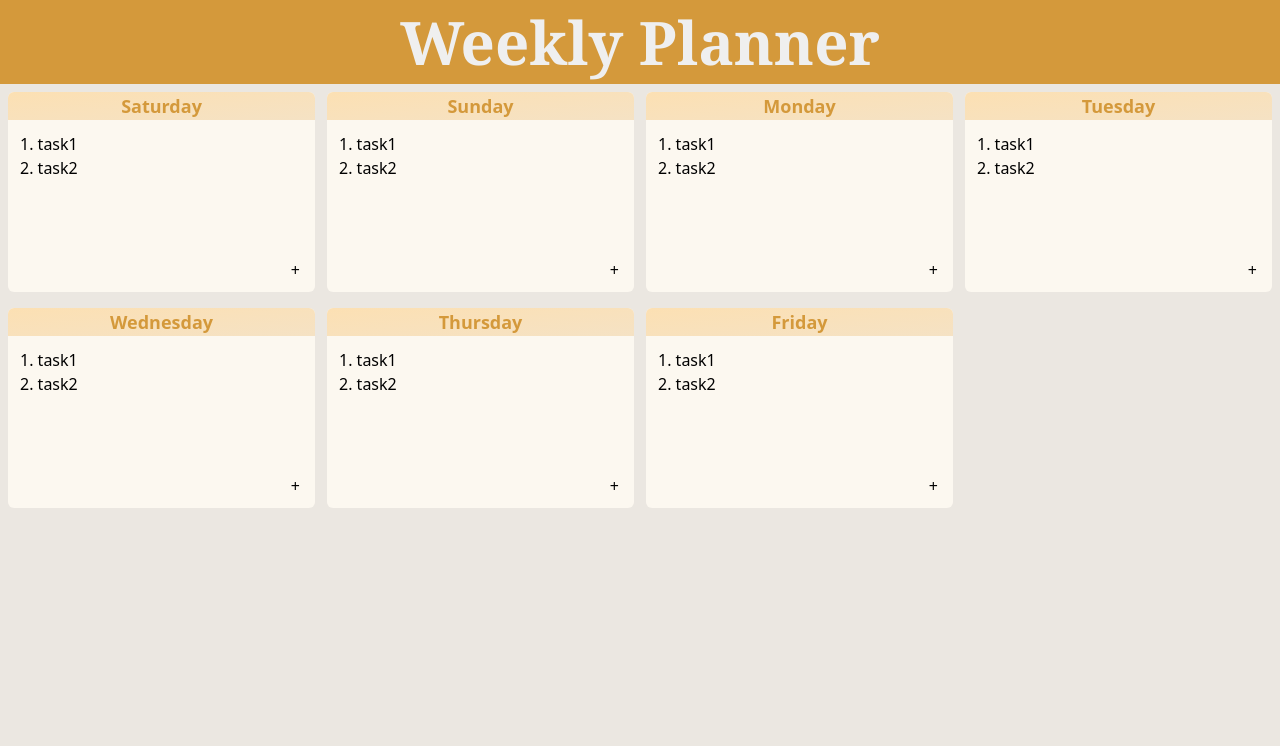
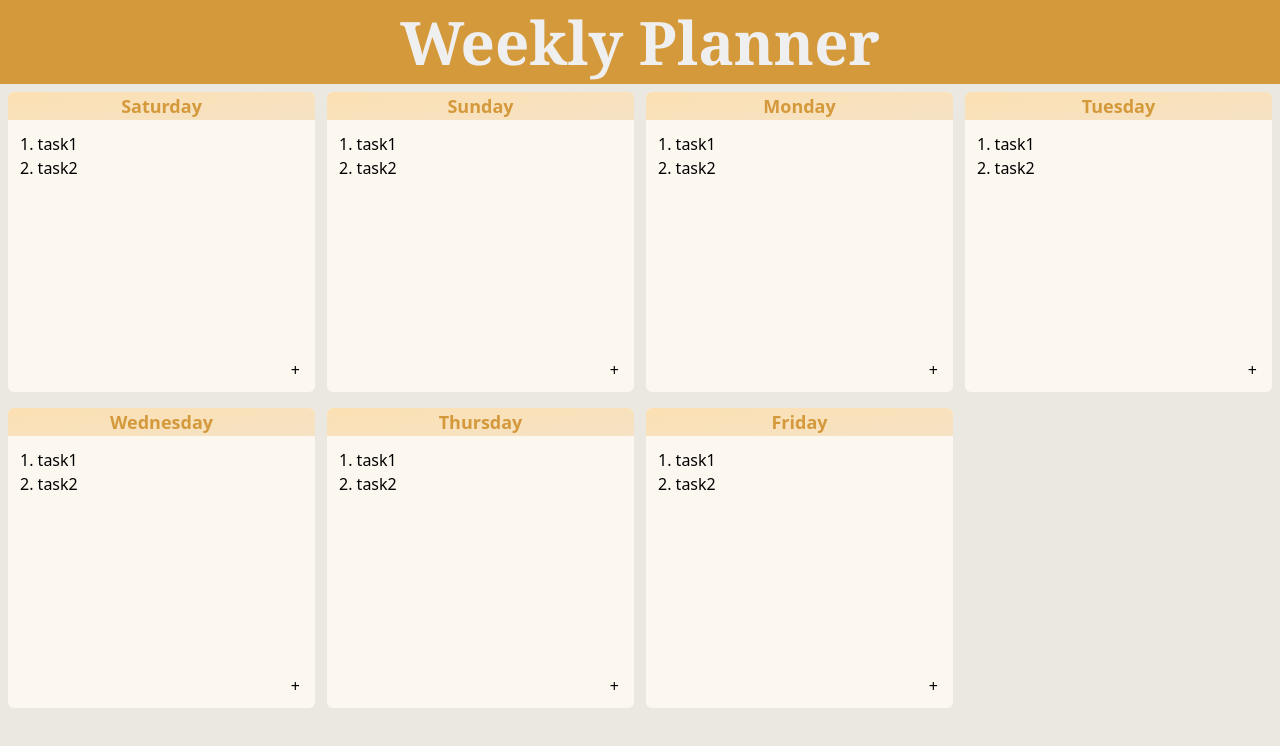
Before and after one commit to RoshakN/weekly-planner, a React (Vite) app: page / in a window 1280 px wide. Shown: the top 746 px of the page. Built offline with nearby package versions, Linux system fonts and the light colour scheme.

Commit message:
style: Fix overflow and card size in Home

```diff
--- a/src/components/Day.jsx
+++ b/src/components/Day.jsx
@@ -2,7 +2,7 @@ import AddTask from "./AddTask";
 
 function Day(props) {
   return (
-    <div className="bg-[#fcf8f0] h-[200px] rounded-md relative my-2">
+    <div className="bg-[#fcf8f0] h-[200px] rounded-md relative my-2 md:h-[300px]">
       <h1 className="h-max text-[#d4993b] font-bold text-lg text-center rounded-t-md bg-gradient-to-br from-[#fce0b3] to-[#f5e2c4]">
         {props.day}
       </h1>
--- a/src/pages/Home.jsx
+++ b/src/pages/Home.jsx
@@ -4,7 +4,7 @@ import Day from "../components/Day";
 
 function Home() {
   return (
-    <div className="overflow-hidden bg-[#ebe7e1] h-full md:h-screen">
+    <div className="overflow-auto bg-[#ebe7e1] h-full md:h-screen">
       <Header />
       <section className="grid grid-cols-2 mx-2 gap-x-3 md:grid-cols-4">
         <Day day={"Saturday"} />
```
